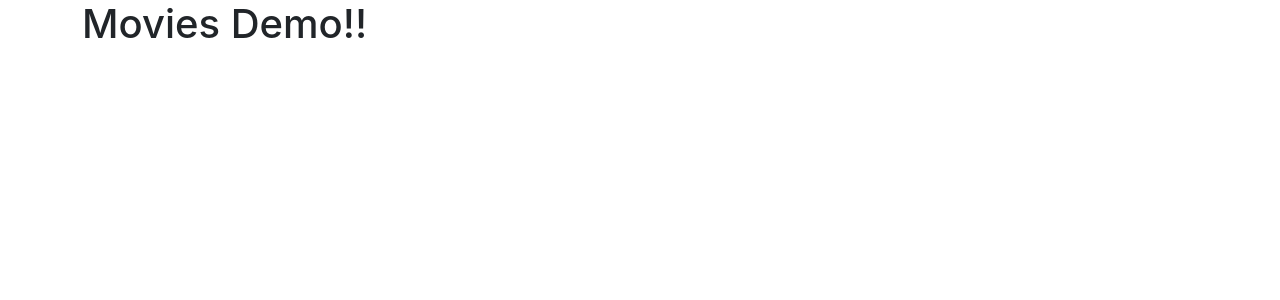
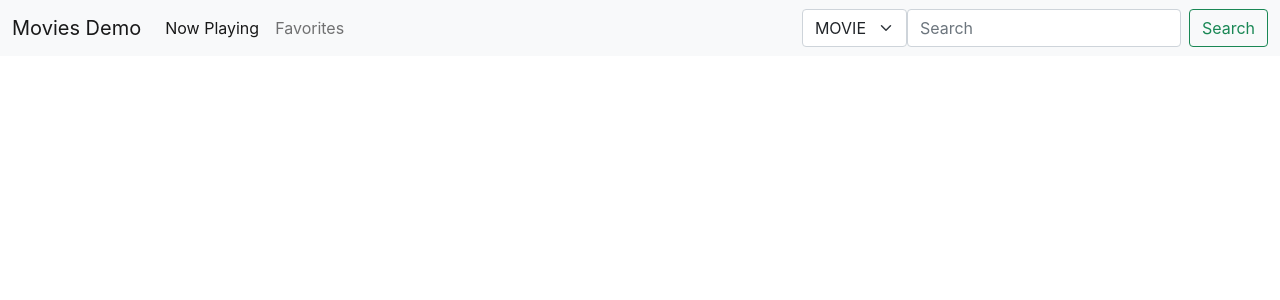
Before and after one commit to leonsuaren/movies-demo, a React (Create React App) app in the folder movies-demo/: page / in a window 1280 px wide. Shown: the top 300 px of the page. Built offline with nearby package versions, Linux system fonts and the light colour scheme.

Commit message:
added navbar

```diff
--- a/movies-demo/src/App.js
+++ b/movies-demo/src/App.js
@@ -1,9 +1,10 @@
 import './App.css';
+import { Navbar } from '../src/components/navbar'
 
 function App() {
   return (
-    <div className='container'>
-        <h1>Movies Demo!!</h1>
+    <div>
+        <Navbar />
     </div>
   );
 }
--- /dev/null
+++ b/movies-demo/src/components/navbar/Navbar.jsx
@@ -0,0 +1,35 @@
+import React from 'react';
+
+export const Navbar = () => {
+  return (
+    <nav class="navbar navbar-expand-lg navbar-light bg-light">
+      <div class="container-fluid">
+        <a class="navbar-brand" href="#">Movies Demo</a>
+        <button class="navbar-toggler" type="button" data-bs-toggle="collapse" data-bs-target="#navbarSupportedContent" aria-controls="navbarSupportedContent" aria-expanded="false" aria-label="Toggle navigation">
+          <span class="navbar-toggler-icon"></span>
+        </button>
+        <div class="collapse navbar-collapse" id="navbarSupportedContent">
+          <ul class="navbar-nav me-auto mb-2 mb-lg-0">
+            <li class="nav-item">
+              <a class="nav-link active" aria-current="page" href="#">Now Playing</a>
+            </li>
+            <li class="nav-item">
+              <a class="nav-link" href="#">Favorites</a>
+            </li>
+          </ul>
+          <div class="form-group md-3">
+            <select class="form-select" aria-label="Default select example">
+              <option selected value="movie">MOVIE</option>
+              <option value="actor">ACTOR</option>
+
+            </select>
+          </div>
+          <form class="d-flex">
+            <input class="form-control me-2" type="search" placeholder="Search" aria-label="Search" />
+            <button class="btn btn-outline-success" type="submit">Search</button>
+          </form>
+        </div>
+      </div>
+    </nav>
+  )
+};
--- /dev/null
+++ b/movies-demo/src/components/navbar/index.jsx
@@ -0,0 +1 @@
+export { Navbar } from './Navbar';
```
